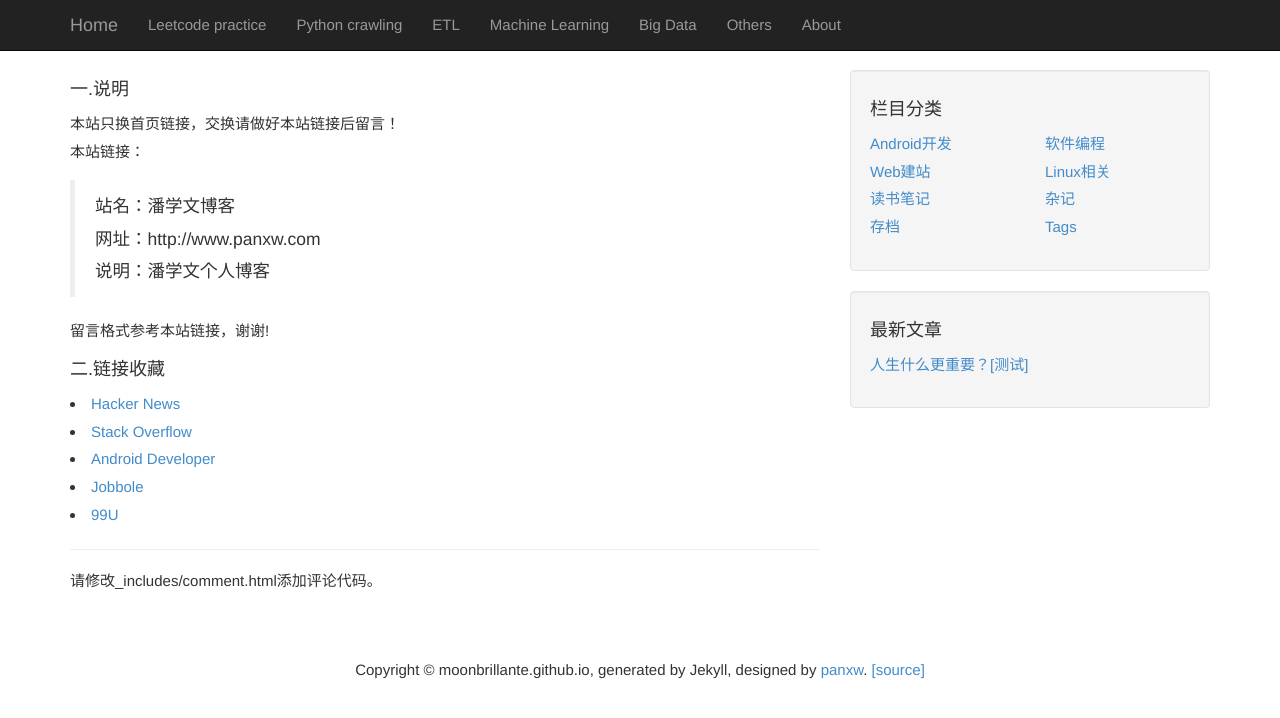
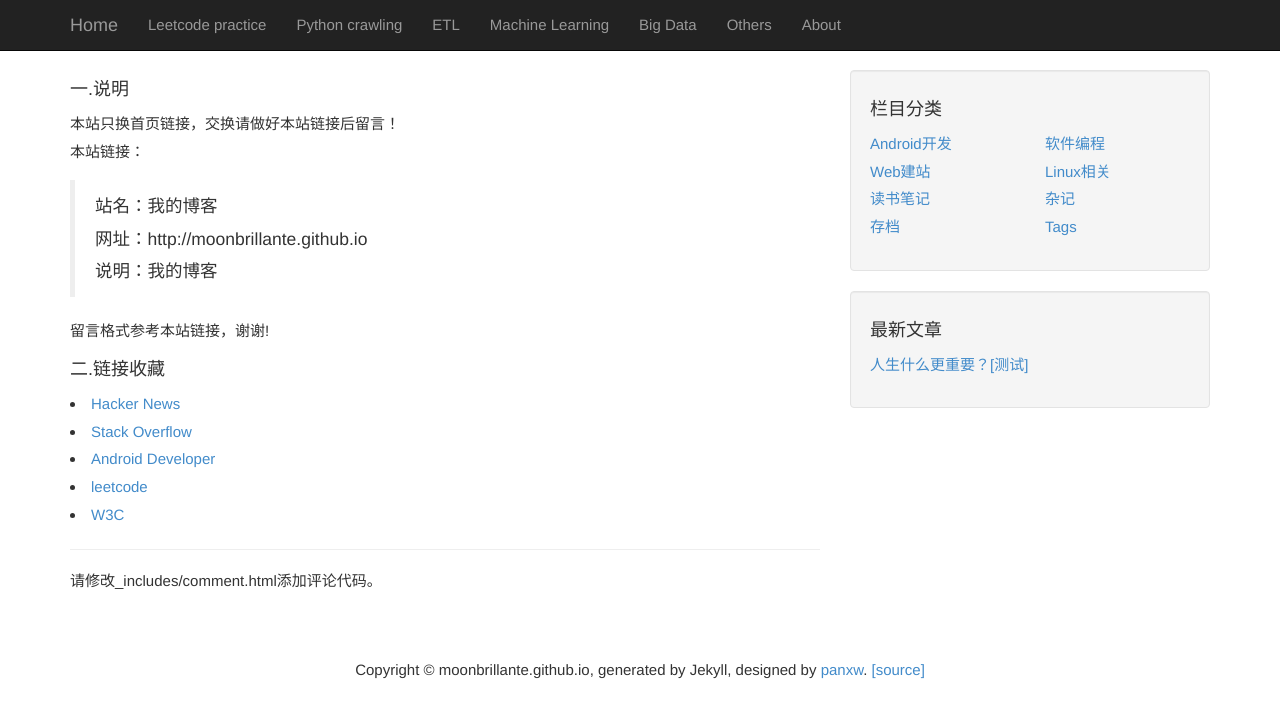
Before and after one commit to MoonBrillante/moonbrillante.github.io, a Jekyll site: the page built from links.md, in a window 1280 px wide. Shown: the top 718 px of the page. Built offline with Jekyll 4.4.1, drawn with Linux system fonts in a browser that asks for light colours.

Commit message:
Update links.md

```diff
--- a/links.md
+++ b/links.md
@@ -7,9 +7,9 @@ tags: [链接,友情,交换]
 本站只换首页链接，交换请做好本站链接后留言！
 本站链接：
 
->站名：潘学文博客
->网址：http://www.panxw.com
->说明：潘学文个人博客
+>站名：我的博客
+>网址：http://moonbrillante.github.io
+>说明：我的博客
 
 留言格式参考本站链接，谢谢!
 
@@ -30,12 +30,12 @@ tags: [链接,友情,交换]
 </a>
 </li>
 <li>
-<a href="http://blog.jobbole.com/">
-  Jobbole
+<a href="http://www.leetcode.com/">
+  leetcode
 </a>
 </li>
 <li>
-<a href="http://99u.com/">
-  99U
+<a href="http://www.w3c.org/">
+  W3C
 </a>
 </li>
```
